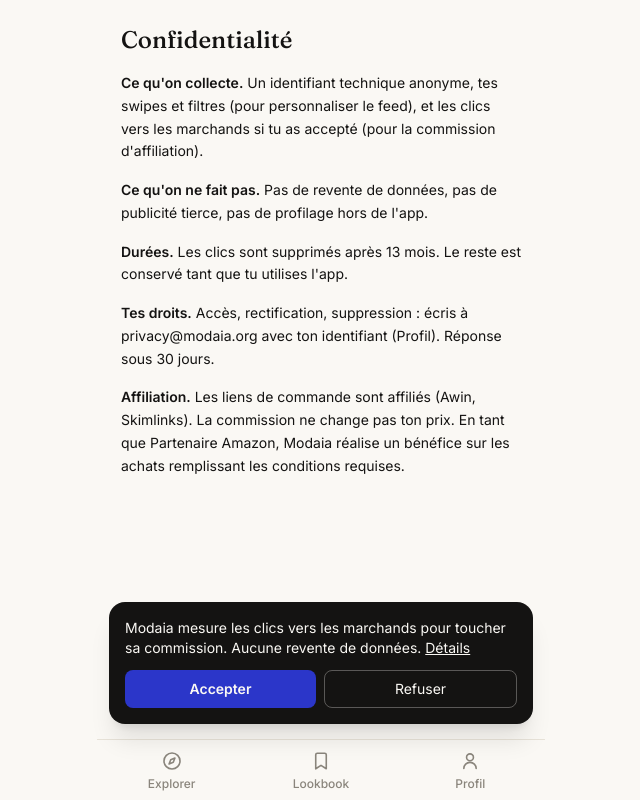
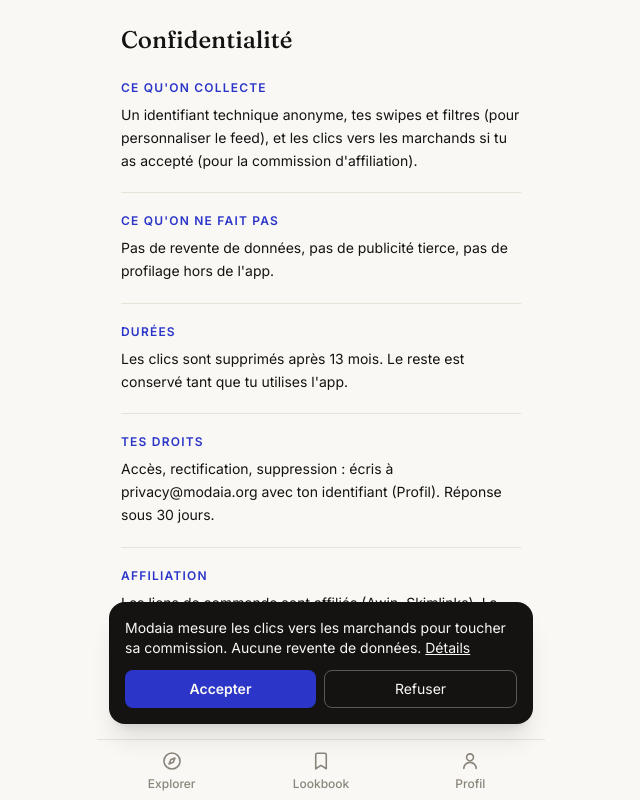
Before and after one commit to gregoirefissore25-tech/Modaia, a React (Vite) app: page /confidentialite in a window 1280 px wide. Shown: the whole page, without its empty margins (319-959 px from the left). Built offline with nearby package versions, Linux system fonts and the light colour scheme.

Commit message:
feat: consentement et confidentialite, transition et hierarchie
Banner de consentement avec entree animee et retour tactile. Page
confidentialite restructuree en sections titrees separees par filet
(texte legal inchange).

```diff
--- a/src/components/ConsentBanner.tsx
+++ b/src/components/ConsentBanner.tsx
@@ -12,16 +12,22 @@ export default function ConsentBanner() {
 
   return (
     <div className="fixed inset-x-0 bottom-16 z-30 mx-auto max-w-md p-3">
-      <div className="rounded-2xl bg-ink p-4 text-chalk shadow-xl">
+      <div className="animate-fade-in-up rounded-2xl bg-ink p-4 text-chalk shadow-xl">
         <p className="text-sm">
           Modaia mesure les clics vers les marchands pour toucher sa commission.
           Aucune revente de données. <a href="/confidentialite" className="underline">Détails</a>
         </p>
         <div className="mt-3 flex gap-2">
-          <button onClick={() => decide("yes")} className="flex-1 rounded-lg bg-klein py-2 text-sm font-semibold">
+          <button
+            onClick={() => decide("yes")}
+            className="flex-1 rounded-lg bg-klein py-2 text-sm font-semibold transition-transform duration-150 active:scale-95"
+          >
             Accepter
           </button>
-          <button onClick={() => decide("no")} className="flex-1 rounded-lg border border-chalk/30 py-2 text-sm">
+          <button
+            onClick={() => decide("no")}
+            className="flex-1 rounded-lg border border-chalk/30 py-2 text-sm transition-transform duration-150 active:scale-95"
+          >
             Refuser
           </button>
         </div>
--- a/src/pages/Privacy.tsx
+++ b/src/pages/Privacy.tsx
@@ -1,13 +1,41 @@
+const SECTIONS: { title: string; body: string }[] = [
+  {
+    title: "Ce qu'on collecte",
+    body: "Un identifiant technique anonyme, tes swipes et filtres (pour personnaliser le feed), et les clics vers les marchands si tu as accepté (pour la commission d'affiliation).",
+  },
+  {
+    title: "Ce qu'on ne fait pas",
+    body: "Pas de revente de données, pas de publicité tierce, pas de profilage hors de l'app.",
+  },
+  {
+    title: "Durées",
+    body: "Les clics sont supprimés après 13 mois. Le reste est conservé tant que tu utilises l'app.",
+  },
+  {
+    title: "Tes droits",
+    body: "Accès, rectification, suppression : écris à privacy@modaia.org avec ton identifiant (Profil). Réponse sous 30 jours.",
+  },
+  {
+    title: "Affiliation",
+    body: "Les liens de commande sont affiliés (Awin, Skimlinks). La commission ne change pas ton prix. En tant que Partenaire Amazon, Modaia réalise un bénéfice sur les achats remplissant les conditions requises.",
+  },
+];
+
 export default function Privacy() {
   return (
     <main className="flex-1 overflow-y-auto p-6">
-      <h1 className="mb-4 font-display text-2xl">Confidentialité</h1>
-      <div className="space-y-4 text-sm leading-relaxed text-ink">
-        <p><strong>Ce qu'on collecte.</strong> Un identifiant technique anonyme, tes swipes et filtres (pour personnaliser le feed), et les clics vers les marchands si tu as accepté (pour la commission d'affiliation).</p>
-        <p><strong>Ce qu'on ne fait pas.</strong> Pas de revente de données, pas de publicité tierce, pas de profilage hors de l'app.</p>
-        <p><strong>Durées.</strong> Les clics sont supprimés après 13 mois. Le reste est conservé tant que tu utilises l'app.</p>
-        <p><strong>Tes droits.</strong> Accès, rectification, suppression : écris à privacy@modaia.org avec ton identifiant (Profil). Réponse sous 30 jours.</p>
-        <p><strong>Affiliation.</strong> Les liens de commande sont affiliés (Awin, Skimlinks). La commission ne change pas ton prix. En tant que Partenaire Amazon, Modaia réalise un bénéfice sur les achats remplissant les conditions requises.</p>
+      <div className="animate-fade-in-up">
+        <h1 className="mb-6 font-display text-2xl">Confidentialité</h1>
+        <div className="divide-y divide-seam">
+          {SECTIONS.map(({ title, body }) => (
+            <section key={title} className="py-5 first:pt-0 last:pb-0">
+              <h2 className="text-xs font-semibold uppercase tracking-widest text-klein">
+                {title}
+              </h2>
+              <p className="mt-2 text-sm leading-relaxed text-ink">{body}</p>
+            </section>
+          ))}
+        </div>
       </div>
     </main>
   );
```
